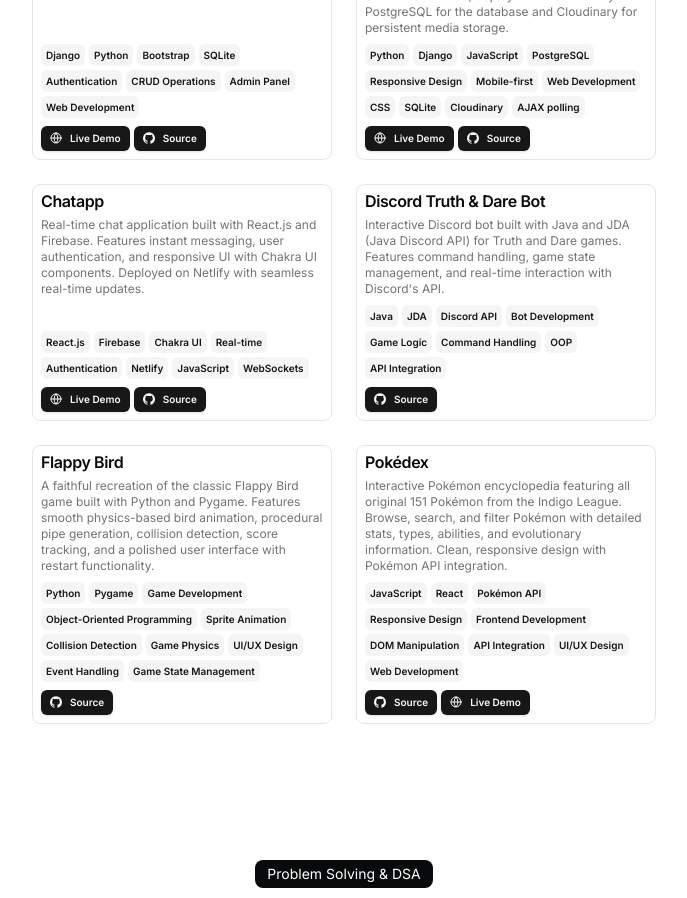
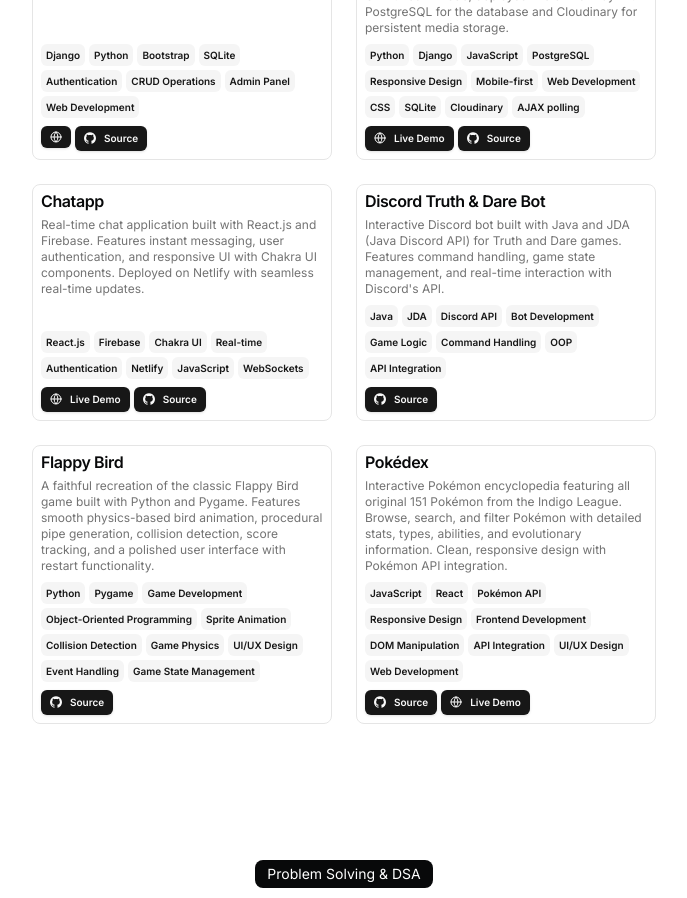
Before and after one commit to kiinshuk/online, a Next.js app: page / in a window 1280 px wide. Shown: the part 1180-2078 px from the top of the page, without its empty margins (296-983 px from the left). Built offline with nearby package versions, Linux system fonts and the light colour scheme.

Commit message:
Modify live demo links in resume.tsx
Updated link types and URLs for live demos.

```diff
--- a/src/data/resume.tsx
+++ b/src/data/resume.tsx
@@ -125,8 +125,8 @@ export const DATA = {
     ],
     links: [
       {
-        type: "Live Demo",
-        href: "https://kiinshuk.pythonanywhere.com",
+        type: "",
+        href: "",
         icon: <Icons.globe className="size-3" />,
       },
       {
@@ -159,7 +159,7 @@ export const DATA = {
     links: [
       {
         type: "Live Demo",
-        href: "https://web-production-29f59.up.railway.app/",
+        href: "https://kiinshuk.pythonanywhere.com",
         icon: <Icons.globe className="size-3" />,
       },
       {
```
